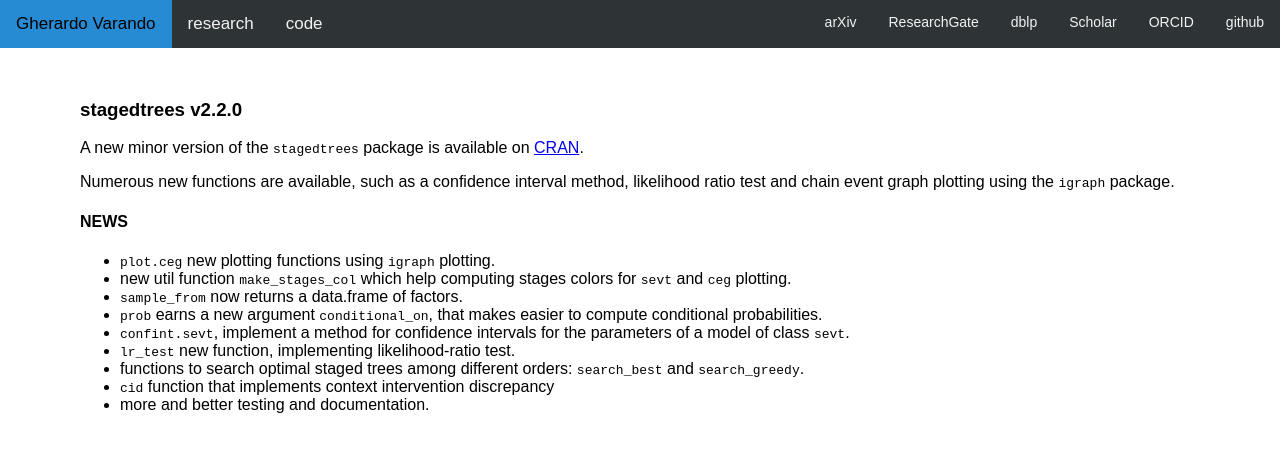
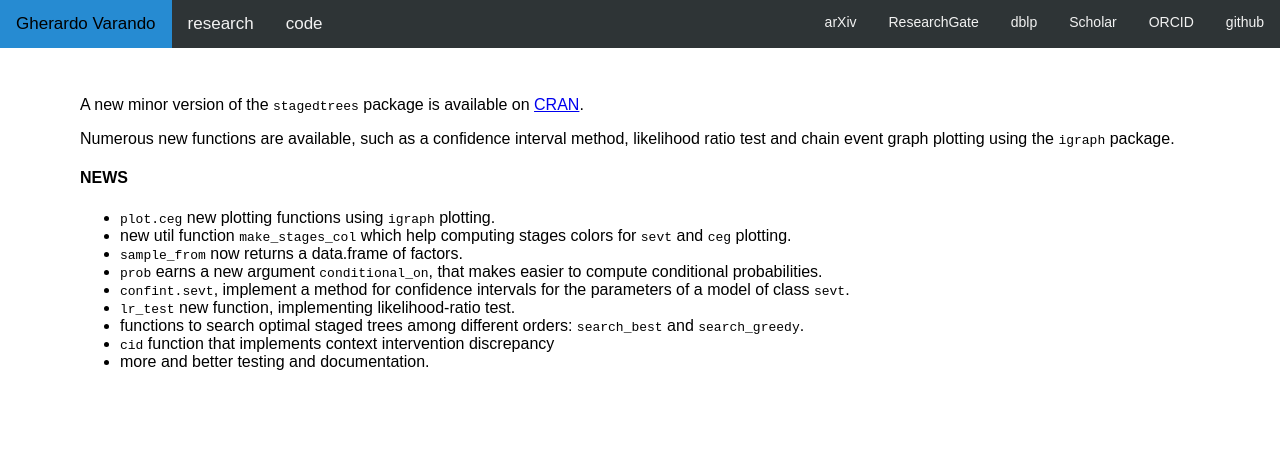
Before and after one commit to gherardovarando/gherardovarando.github.io, a Jekyll site: the page built from _posts/2021-07-10-stagedtrees.md, in a window 1280 px wide. Shown: the top 452 px of the page. Built offline with Jekyll 4.4.1, drawn with Linux system fonts in a browser that asks for light colours.

Commit message:
stagedtrees post

```diff
--- a/_posts/2021-07-10-stagedtrees.md
+++ b/_posts/2021-07-10-stagedtrees.md
@@ -2,8 +2,6 @@
 layout: default
 title:  "stagedtree v2.2.0"
 ---
-
-### stagedtrees v2.2.0
 
 A new minor version of the `stagedtrees` package is available
 on [CRAN](https://cran.r-project.org/package=stagedtrees).
```
